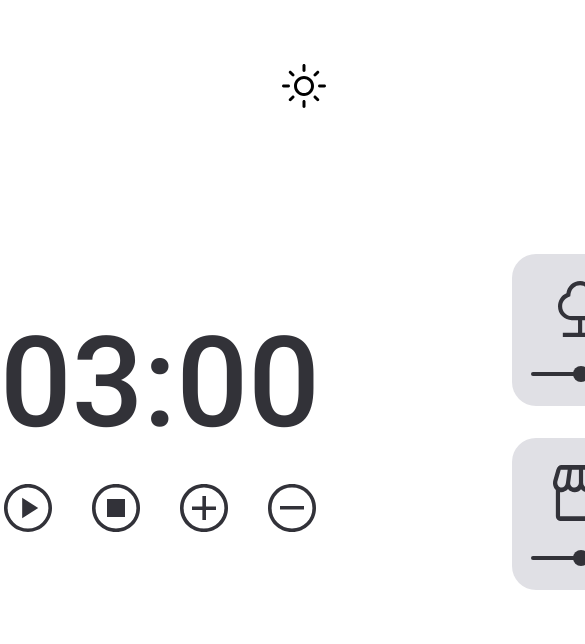
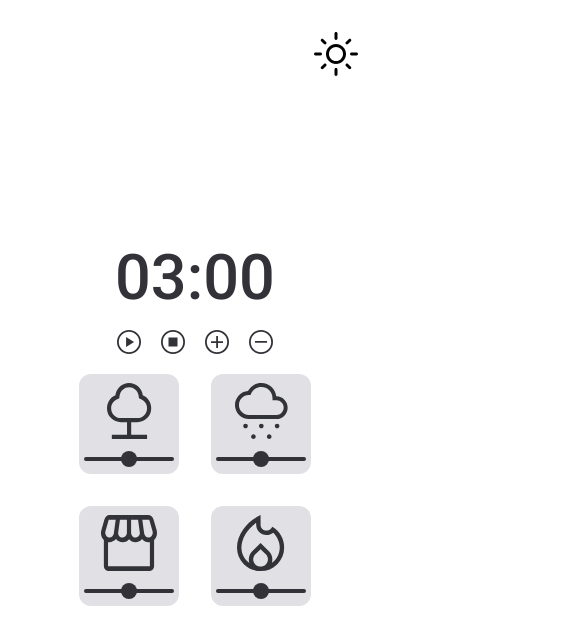
Before and after one commit to ricardojcosta/FocusTime_Desafio, a plain HTML site: page index.html in a window 390 px wide. Shown: the top 644 px of the page, 585 px wide, since content can reach past the window. Drawn offline with Linux system fonts and the light colour scheme.

Commit message:
Adicionado responsividade

```diff
--- a/style.css
+++ b/style.css
@@ -258,7 +258,8 @@ button {
     background-color: white;
     outline: none;
     border: none;
-    margin-top: 3.2rem;}
+    margin-top: 3.2rem;
+}
 
 
 
@@ -270,9 +271,84 @@ button {
     cursor: pointer;
     border-radius: 50%;
     background-color: white;
+
 }
 
 
 .hide {
     display: none;
 }
+
+@media (max-width:900px) {
+
+    main {
+        display: flex;
+        flex-direction: column;
+        justify-self: center;
+        align-items: center;
+        gap: .5rem;
+
+    }
+
+    #time {
+        display: flex;
+        flex-direction: column;
+        font-size: clamp(6.3rem, 6.3rem - 10vw, 6.3rem);
+        font-weight: 500;
+        line-height: 7.8rem;
+        gap: .1rem;
+    }
+
+    #controls {
+        gap: 2rem;
+    }
+
+    #controls button svg {
+        width: clamp(2.4rem, 1rem + 6vw, 2.4rem);
+    }
+
+    #card-sounds button {
+        width: clamp(10rem, 10rem - 10vw, 6rem);
+        height: clamp(10rem, 10rem - 10vh, 6rem);
+        border-radius: 1.2rem;
+    }
+
+    .slider-forest {
+        width: 9rem;
+        border-radius: 1.2rem;
+        margin-top: 1.5rem;
+    }
+
+    .slider-rainon {
+        width: 9rem;
+        border-radius: 1.2rem;
+        margin-top: 1.5rem;
+    }
+
+    .slider-cofee {
+        width: 9rem;
+        border-radius: 1.2rem;
+        margin-top: 1.5rem;
+    }
+
+    .slider-fireplace {
+        width: 9rem;
+        border-radius: 1.2rem;
+        margin-top: 1.5rem;
+    }
+
+    .slider-dark {
+        width: 9rem;
+        border-radius: 1.2rem;
+        margin-top: 1.5rem;
+    }
+
+    .mode-light,
+    .mode-dark {
+        top: 0;
+        right: 0;
+        margin: 3.2rem 3.2rem 0 0;
+    }
+
+
+}
```
